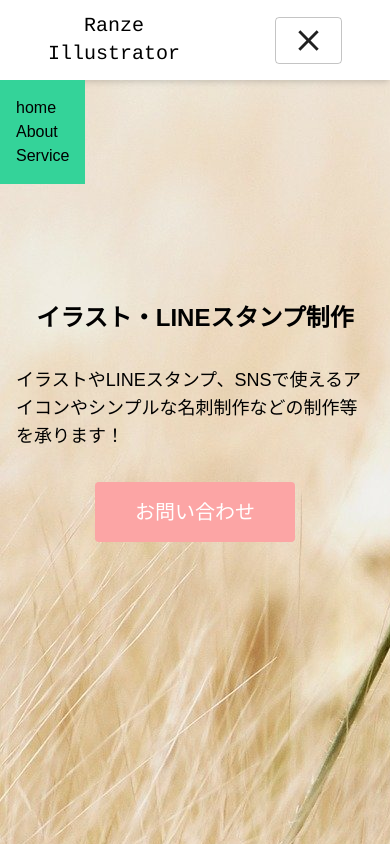
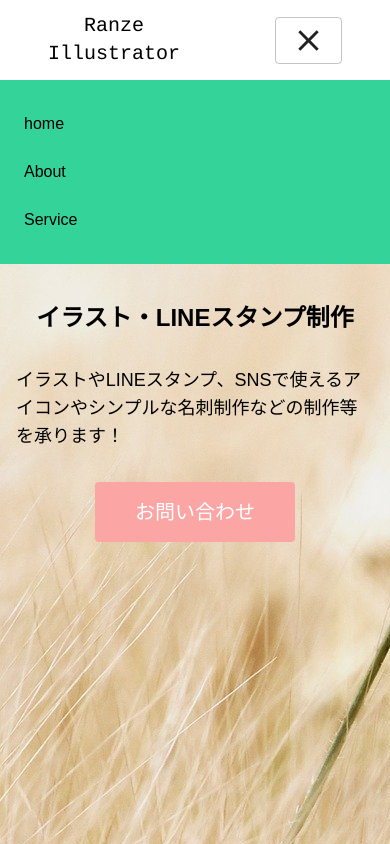
Before and after one commit to mayone-du/ranze-hp, a Next.js app: page / in a window 390 px wide. Both pictures are taken after a click on the button 308 px from the left and 40 px from the top of the page. Shown: the top 844 px of the page. Built offline with nearby package versions, Linux system fonts and the light colour scheme.

Commit message:
responsive update

```diff
--- a/src/components/shared/layout/Header.tsx
+++ b/src/components/shared/layout/Header.tsx
@@ -89,21 +89,21 @@ const Header: React.VFC<{ isActivePage: string }> = ({ isActivePage }) => {
           </Button>
         </div>
         <ul
-          className={`${isMenuActive ? "visible opacity-100 transform translate-y-0" : "invisible opacity-0 transform translate-y-10"} fixed top-20 p-4 left-0 lg:hidden bg-green-400 transition-all`}
+          className={`${isMenuActive ? "visible opacity-100 transform translate-x-0" : "invisible opacity-0 transform translate-x-10"} fixed top-20 p-4 left-0 lg:hidden w-screen bg-green-400 transition-all`}
         >
           <li>
             <Link href="/">
-              <a>home</a>
+              <a className="block p-2 my-2">home</a>
             </Link>
           </li>
           <li>
             <Link href="/about">
-              <a>About</a>
+              <a className="block p-2 my-2">About</a>
             </Link>
           </li>
           <li>
             <Link href="/service">
-              <a>Service</a>
+              <a className="block p-2 my-2">Service</a>
             </Link>
           </li>
         </ul>
--- a/src/pages/index.tsx
+++ b/src/pages/index.tsx
@@ -32,7 +32,7 @@ const Home: React.VFC = () => {
           </section>
         </article>
         <article className="container mx-auto">
-          <section className="py-16">
+          <section className="md:py-16 py-10">
             <p className="text-center">自己紹介</p>
             <h2 className="lg:text-4xl text-2xl tracking-widest font-bold text-center lg:py-4 py-2">
               ABOUT
@@ -70,7 +70,7 @@ const Home: React.VFC = () => {
         <span className="block bg-red-400 transform skew-x-12 opacity-50 rounded-full -translate-y-72 -translate-x-1/2 left-1/2 w-5/6 absolute h-60"></span>
 
         <article className="container mx-auto">
-          <section className="py-16">
+          <section className="md:py-16 py-10">
             <p className="text-center">特徴</p>
             <h2 className="lg:text-4xl text-2xl tracking-widest font-bold text-center lg:py-4 py-2">
               FEATURES
@@ -120,7 +120,7 @@ const Home: React.VFC = () => {
         </article>
 
         <article className="container mx-auto">
-          <section className="py-16">
+          <section className="md:py-16 py-10">
             <p className="text-center">サービス</p>
             <h2 className="lg:text-4xl text-2xl tracking-widest font-bold text-center lg:py-4 py-2">
               SERVICE
@@ -217,7 +217,7 @@ const Home: React.VFC = () => {
         </article>
 
         <article className="container mx-auto">
-          <section className="py-16">
+          <section className="md:py-16 py-10">
             <p className="text-center">実績</p>
             <h2 className="lg:text-4xl text-2xl tracking-widest font-bold text-center lg:py-4 py-2">
               WORKS
@@ -240,7 +240,7 @@ const Home: React.VFC = () => {
         </article>
 
         <article className="container mx-auto">
-          <section className="py-16">
+          <section className="md:py-16 py-10">
             <p className="text-center">評価</p>
             <h2 className="lg:text-4xl text-2xl tracking-widest font-bold text-center lg:py-4 py-2">
               REVIEW
@@ -332,7 +332,7 @@ const Home: React.VFC = () => {
         </article>
 
         <article className="container mx-auto">
-          <section className="py-16">
+          <section className="md:py-16 py-10">
             <p className="text-center">対応中のサービス</p>
             <h2 className="lg:text-4xl text-2xl tracking-widest font-bold text-center lg:py-4 py-2">
               ACCEPT
@@ -422,7 +422,7 @@ const Home: React.VFC = () => {
         </article>
 
         <article className="bg-gray-100 text-center py-20">
-          <section className="py-16">
+          <section className="md:py-16 py-10">
             <p>お問い合わせ</p>
             <h2 className="lg:text-4xl text-2xl tracking-widest font-bold text-center lg:py-4 py-2">
               CONTACT
```
